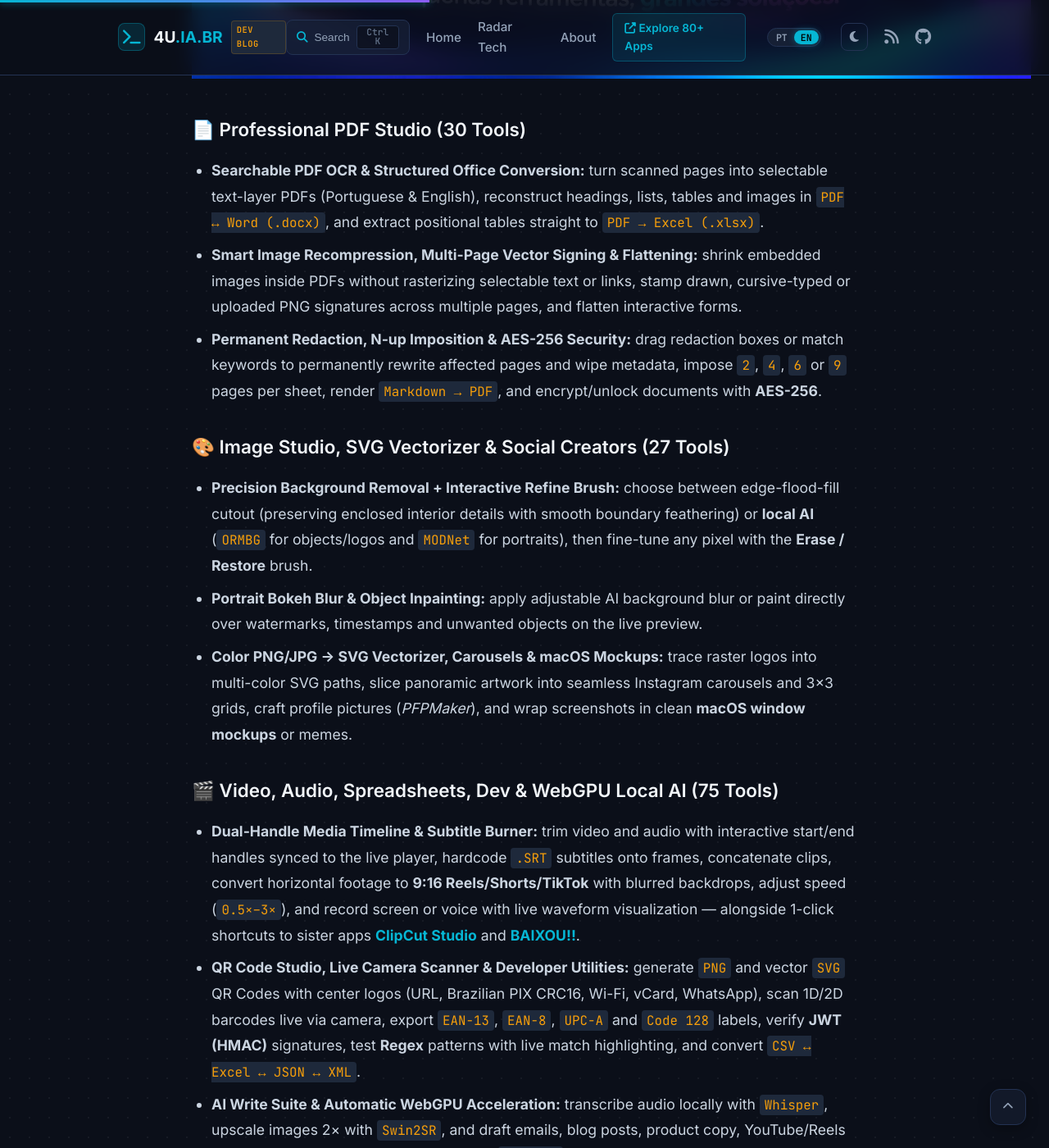
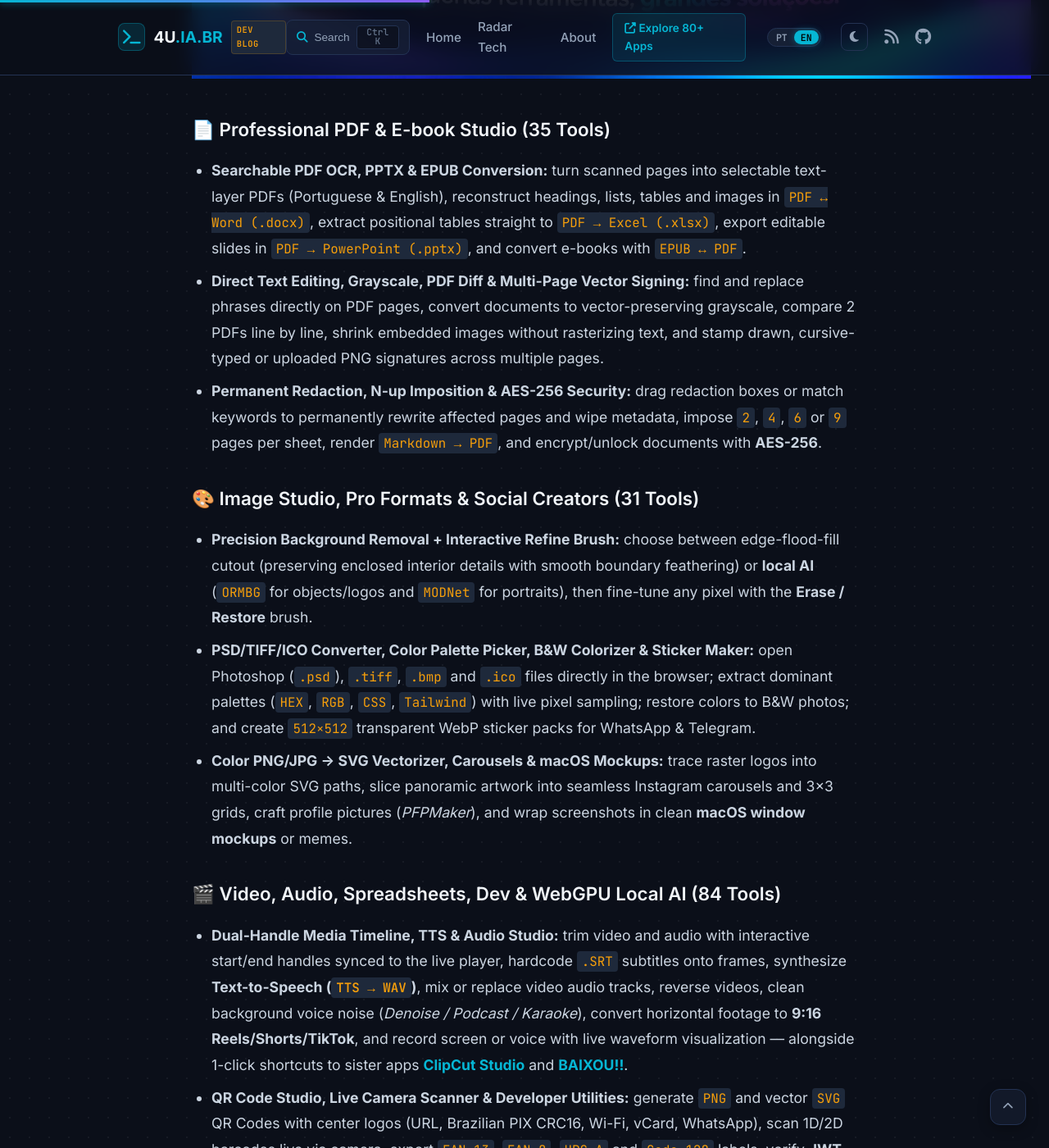
Before and after one commit to 4u-Labs/4u-labs.github.io, a Jekyll site: the page built from _posts/2026-10-30-tinylab-suite-132-ferramentas-locais-pdf-imagem-video-ia.md, in a window 1280 px wide and 1400 px high, scrolled down 1625 px. Shown: the whole window at 82% size. Built offline with Jekyll 4.4.1, drawn with Linux system fonts in a browser that asks for light colours; some of the changed text lies outside the part shown.

Commit message:
docs(post): update TinyLab article to v2.1 (150 client-side tools)

```diff
--- a/_posts/2026-10-30-tinylab-suite-132-ferramentas-locais-pdf-imagem-video-ia.md
+++ b/_posts/2026-10-30-tinylab-suite-132-ferramentas-locais-pdf-imagem-video-ia.md
@@ -1,49 +1,49 @@
 ---
 layout: post
-title: "TinyLab v2.0: Suíte com 132 Ferramentas Locais para PDF, Imagens, Vídeo, Planilhas, QR/Barras e IA WebGPU"
+title: "TinyLab v2.1: Suíte com 150 Ferramentas Locais para PDF, Imagens, Vídeo, Planilhas, QR/Barras e IA WebGPU"
 date: 2026-10-30 19:00:00 -0300
 categories: [Produtividade, Utilitários, Inteligência Artificial]
 tags: [tinylab, tinywow, ilovepdf, pdf, ocr, remover-fundo, vetorizar-svg, video, legendas-srt, qr-code, pix, webassembly, webgpu, pwa, privacidade, 4uiabr]
 author: "Fabiano Braga // 4U.IA.BR"
-excerpt: "Alternativa aberta, gratuita e sem anúncios ao TinyWow e iLovePDF com 132 ferramentas client-side em 7 categorias: PDF pesquisável (OCR), PDF ↔ Word/Excel, recorte e bokeh com IA, vetorização SVG, timeline de vídeo, QR/PIX e IA local via WebGPU."
-title_en: "TinyLab v2.0: 132 Local Web Tools for PDF, Image, Video, Spreadsheets, QR/Barcodes and WebGPU AI"
-excerpt_en: "An ad-free, local-first alternative to TinyWow and iLovePDF packing 132 browser tools across 7 categories: searchable PDF OCR, PDF ↔ Word/Excel, AI cutout & bokeh, SVG vectorization, video timeline & SRT burner, QR/Barcodes and local WebGPU AI."
+excerpt: "Alternativa aberta, gratuita e sem anúncios ao TinyWow e iLovePDF com 150 ferramentas client-side em 7 categorias: PDF pesquisável (OCR), PDF ↔ Word/Excel/PPTX/EPUB, PSD/TIFF/ICO, recorte e bokeh com IA, vetorização SVG, timeline de vídeo, TTS e IA local via WebGPU."
+title_en: "TinyLab v2.1: 150 Local Web Tools for PDF, Image, Video, Spreadsheets, QR/Barcodes and WebGPU AI"
+excerpt_en: "An ad-free, local-first alternative to TinyWow and iLovePDF packing 150 browser tools across 7 categories: searchable PDF OCR, PDF ↔ Word/Excel/PPTX/EPUB, PSD/TIFF/ICO, AI cutout & bokeh, SVG vectorization, video timeline & SRT burner, TTS and local WebGPU AI."
 image: /assets/images/tinylab-banner.jpg
 ---
 
 <div data-lang="pt" markdown="1">
 
-Converter uma fatura em Excel, assinar um contrato mantendo o texto vetorial, remover apenas o fundo externo de um logotipo sem apagar detalhes internos, gravar legendas `.SRT` em um vídeo para Reels ou gerar um QR Code PIX com logotipo central não deveria exigir enviar documentos sensíveis para servidores desconhecidos nem enfrentar contadores regressivos, filas artificiais e muros de pagamento. O **TinyLab v2.0**, desenvolvido pela **4U.IA.BR**, reúne **132 ferramentas gratuitas em 7 categorias** com processamento **local-first** direto no navegador.
+Converter uma fatura em Excel, assinar um contrato mantendo o texto vetorial, remover apenas o fundo externo de um logotipo sem apagar detalhes internos, gravar legendas `.SRT` em um vídeo para Reels ou gerar um QR Code PIX com logotipo central não deveria exigir enviar documentos sensíveis para servidores desconhecidos nem enfrentar contadores regressivos, filas artificiais e muros de pagamento. O **TinyLab v2.1**, desenvolvido pela **4U.IA.BR**, reúne **150 ferramentas gratuitas em 7 categorias** com processamento **local-first** direto no navegador.
 
 Projetado como uma alternativa completa, bilíngue (**PT-BR / EN**), sem anúncios e instalável como **PWA com modo offline e Web Share Target**, o TinyLab combina motores **WebAssembly**, **WebGPU**, **Canvas** e **Web Workers** para transformar qualquer computador ou smartphone em um canivete suíço digital privado.
 
-![TinyLab v2.0 — 132 Ferramentas Web Livres, Rápidas & Privadas](/assets/images/tinylab-banner.jpg)
+![TinyLab v2.1 — 150 Ferramentas Web Livres, Rápidas & Privadas](/assets/images/tinylab-banner.jpg)
 
-### 📄 Estúdio PDF Profissional (30 Ferramentas)
+### 📄 Estúdio PDF & E-books Profissional (35 Ferramentas)
 
 O módulo de documentos cobre fluxos corporativos e técnicos preservando a nitidez vetorial sempre que possível:
 
-- **PDF Pesquisável (OCR) & Conversão Estruturada:** transforme documentos digitalizados em PDFs com camada invisível de texto selecionável em português/inglês, reconstrua títulos, listas, tabelas e imagens em `PDF ↔ Word (.docx)` e extraia tabelas posicionais diretamente para `PDF → Excel (.xlsx)`.
-- **Compressão Inteligente, Assinatura Multipáginas & Achatamento:** recomprima apenas as imagens embutidas mantendo textos e links vetoriais intactos, assine várias páginas desenhando na tela, digitando em caligrafia cursiva ou enviando rubrica PNG, e achate formulários (*Flatten*).
+- **PDF Pesquisável (OCR) & Conversão Estruturada:** transforme documentos digitalizados em PDFs com camada invisível de texto selecionável em português/inglês, reconstrua títulos, listas, tabelas e imagens em `PDF ↔ Word (.docx)`, extraia tabelas posicionais para `PDF → Excel (.xlsx)`, exporte slides editáveis em `PDF → PowerPoint (.pptx)` e converta livros digitais em `EPUB ↔ PDF`.
+- **Edição Direta de Texto, Tons de Cinza, Comparação & Assinatura Multipáginas:** localize e substitua frases diretamente nas páginas do PDF, converta documentos para escala de cinza mantendo texto vetorial, compare 2 PDFs linha a linha, recomprima apenas imagens internas e assine várias páginas desenhando, digitando em cursiva ou enviando rubrica PNG.
 - **Tarja Confidencial Permanente (*Redaction*), N-up & Criptografia:** desenhe caixas de censura ou informe palavras-chave para regravar páginas sem o texto subjacente e higienizar metadados, monte folhas N-up (`2`, `4`, `6` ou `9` páginas por folha), converta `Markdown → PDF` e proteja arquivos com **AES-256**.
 
-### 🎨 Laboratório de Imagens, Vetorização & Redes Sociais (27 Ferramentas)
+### 🎨 Laboratório de Imagens, Formatos Pro & Redes Sociais (31 Ferramentas)
 
 - **Remoção de Fundo Precisa + Pincel de Refino:** escolha entre remoção por inundação de borda (*flood-fill* com preservação de áreas internas do ícone e *anti-aliasing* suave) ou **IA local** (`ORMBG` para produtos/logos e `MODNet` para retratos), ajustando qualquer detalhe com o pincel interativo **Apagar / Restaurar**.
-- **Desfoque de Fundo (*Bokeh* IA) & Remoção de Objetos (*Inpainting*):** aplique efeito retrato profissional com controle de intensidade ou pinte diretamente sobre marcas-d'água, datas e objetos indesejados na prévia.
+- **Formatos Profissionais, Paleta, Colorização P&B & Stickers:** abra e converta arquivos do Photoshop (`.psd`), `.tiff`, `.bmp` e `.ico` sem programas instalados; extraia a paleta dominante (`HEX`, `RGB`, `CSS`, `Tailwind`) com conta-gotas interativo; restaure cores em fotos P&B e crie figurinhas `512×512` em WebP transparente com contorno branco para WhatsApp e Telegram.
 - **Vetorizar PNG/JPG → SVG, Carrossel & Mockups:** converta logotipos rasterizados em polígonos vetoriais SVG coloridos, fatie artes panorâmicas em carrosséis/grades 3×3 para Instagram, crie fotos de perfil (*PFPMaker*) e gere **Mockups de Captura de Tela estilo macOS** e memes prontos para publicação.
 
-### 🎬 Vídeo, Áudio, Dados, Dev & IA Local WebGPU (75 Ferramentas)
+### 🎬 Vídeo, Áudio, Dados, Dev & IA Local WebGPU (84 Ferramentas)
 
-- **Vídeo & Áudio com Timeline Visual:** ajuste cortes de início e fim arrastando alças visuais sincronizadas ao player, queime legendas `.SRT` diretamente nos quadros do vídeo, junte clipes, converta para formato vertical **9:16 (Reels/Shorts/TikTok)** com fundo desfocado, altere a velocidade (`0.5×–3×`) e grave tela ou voz com ondas sonoras ao vivo — além de integração rápida com os apps irmãos [**ClipCut Studio**](https://4u.ia.br/app/clipcut/) e [**BAIXOU!!**](https://4u.ia.br/app/baixou/).
+- **Vídeo, Áudio & Estúdio de Voz Local:** ajuste cortes de início e fim arrastando alças visuais sincronizadas ao player, queime legendas `.SRT` diretamente nos quadros do vídeo, converta **Texto em Voz (`TTS → WAV`)**, adicione música/locução em vídeo, inverta vídeos (*Reverse*), limpe ruídos de voz (*Denoise / Podcast / Karaokê*), converta para formato vertical **9:16 (Reels/Shorts/TikTok)** e grave tela ou voz com ondas sonoras ao vivo — além de integração com [**ClipCut Studio**](https://4u.ia.br/app/clipcut/) e [**BAIXOU!!**](https://4u.ia.br/app/baixou/).
 - **QR Code Studio, Câmera Ao Vivo & Ferramentas Dev:** gere códigos QR em `PNG` e `SVG` vetorial com logotipo central para URLs, **PIX Copia e Cola (CRC16)**, Wi-Fi, vCard e WhatsApp; leia códigos QR e de barras ao vivo pela câmera; crie etiquetas `EAN-13`, `EAN-8`, `UPC-A` e `Code 128`; valide tokens **JWT (HMAC)**, teste expressões **Regex** com destaque colorido e compare textos ou planilhas (`CSV ↔ Excel ↔ JSON ↔ XML`).
-- **Suíte AI Write & Aceleração WebGPU:** transcreva áudios com `Whisper`, amplie imagens em 2× com `Swin2SR` e gere e-mails, artigos, descrições de produto, roteiros para YouTube/Reels e FAQs/Flashcards localmente com modelos `Qwen2.5` acelerados automaticamente via **WebGPU**.
+- **Suíte AI Write (10 Ferramentas) & Aceleração WebGPU:** transcreva áudios com `Whisper`, amplie imagens em 2× com `Swin2SR` e gere currículos/cartas de apresentação, nomes de marca & slogans, termos/políticas LGPD, atas de reunião/aula, explicações de código/SQL, e-mails, artigos, descrições de produto, roteiros para YouTube/Reels e FAQs/Flashcards localmente com modelos `Qwen2.5` acelerados via **WebGPU**.
 - **Colar Global (`Ctrl+V`) & Encadeamento em 1 Clique:** cole qualquer print ou arquivo direto da área de transferência (ou compartilhe da galeria do celular para o PWA instalado) para abrir instantaneamente a ferramenta ideal e encadear o resultado para a próxima etapa sem reenviar.
 
-### 🚀 Experimente o TinyLab v2.0
+### 🚀 Experimente o TinyLab v2.1
 
-- [**Acessar TinyLab Online (132 Ferramentas Gratuitas)**](https://4u.ia.br/app/tinylab/)
-- [**Código-Fonte e Release v2.0.0 no GitHub**](https://github.com/4u-Labs/tinylab)
+- [**Acessar TinyLab Online (150 Ferramentas Gratuitas)**](https://4u.ia.br/app/tinylab/)
+- [**Código-Fonte e Release no GitHub**](https://github.com/4u-Labs/tinylab)
 - [**Ver na Loja 4u Hub**](https://4u.ia.br/loja/)
 - [**Ecossistema 4u-Labs no GitHub**](https://github.com/4u-Labs)
 - [**Apoiar o projeto com PayPal**](https://www.paypal.com/ncp/payment/L7YRCS984T33N)
@@ -52,35 +52,35 @@ O módulo de documentos cobre fluxos corporativos e técnicos preservando a niti
 
 <div data-lang="en" markdown="1">
 
-Converting an invoice into Excel, signing a multi-page contract while keeping vector text crisp, stripping only the outer background of an icon without punching holes inside it, burning `.SRT` captions onto a Reels video, or generating a branded QR Code shouldn't require uploading confidential files to third-party servers or enduring artificial queues, pop-up ads and daily paywalls. **TinyLab v2.0**, built and maintained by **4U.IA.BR**, brings together **132 free tools across 7 categories** powered by **local-first** browser execution.
+Converting an invoice into Excel, signing a multi-page contract while keeping vector text crisp, stripping only the outer background of an icon without punching holes inside it, burning `.SRT` captions onto a Reels video, or generating a branded QR Code shouldn't require uploading confidential files to third-party servers or enduring artificial queues, pop-up ads and daily paywalls. **TinyLab v2.1**, built and maintained by **4U.IA.BR**, brings together **150 free tools across 7 categories** powered by **local-first** browser execution.
 
 Designed as an open, bilingual (**PT-BR / EN**), ad-free **Progressive Web App (PWA)** with offline caching and **Web Share Target** support, TinyLab combines **WebAssembly**, **WebGPU**, **Canvas** and **Web Workers** to turn any desktop or phone into a private digital utility lab.
 
-![TinyLab v2.0 — 132 Free, Fast & Private Web Tools](/assets/images/tinylab-banner.jpg)
+![TinyLab v2.1 — 150 Free, Fast & Private Web Tools](/assets/images/tinylab-banner.jpg)
 
-### 📄 Professional PDF Studio (30 Tools)
+### 📄 Professional PDF & E-book Studio (35 Tools)
 
-- **Searchable PDF OCR & Structured Office Conversion:** turn scanned pages into selectable text-layer PDFs (Portuguese & English), reconstruct headings, lists, tables and images in `PDF ↔ Word (.docx)`, and extract positional tables straight to `PDF → Excel (.xlsx)`.
-- **Smart Image Recompression, Multi-Page Vector Signing & Flattening:** shrink embedded images inside PDFs without rasterizing selectable text or links, stamp drawn, cursive-typed or uploaded PNG signatures across multiple pages, and flatten interactive forms.
+- **Searchable PDF OCR, PPTX & EPUB Conversion:** turn scanned pages into selectable text-layer PDFs (Portuguese & English), reconstruct headings, lists, tables and images in `PDF ↔ Word (.docx)`, extract positional tables straight to `PDF → Excel (.xlsx)`, export editable slides in `PDF → PowerPoint (.pptx)`, and convert e-books with `EPUB ↔ PDF`.
+- **Direct Text Editing, Grayscale, PDF Diff & Multi-Page Vector Signing:** find and replace phrases directly on PDF pages, convert documents to vector-preserving grayscale, compare 2 PDFs line by line, shrink embedded images without rasterizing text, and stamp drawn, cursive-typed or uploaded PNG signatures across multiple pages.
 - **Permanent Redaction, N-up Imposition & AES-256 Security:** drag redaction boxes or match keywords to permanently rewrite affected pages and wipe metadata, impose `2`, `4`, `6` or `9` pages per sheet, render `Markdown → PDF`, and encrypt/unlock documents with **AES-256**.
 
-### 🎨 Image Studio, SVG Vectorizer & Social Creators (27 Tools)
+### 🎨 Image Studio, Pro Formats & Social Creators (31 Tools)
 
 - **Precision Background Removal + Interactive Refine Brush:** choose between edge-flood-fill cutout (preserving enclosed interior details with smooth boundary feathering) or **local AI** (`ORMBG` for objects/logos and `MODNet` for portraits), then fine-tune any pixel with the **Erase / Restore** brush.
-- **Portrait Bokeh Blur & Object Inpainting:** apply adjustable AI background blur or paint directly over watermarks, timestamps and unwanted objects on the live preview.
+- **PSD/TIFF/ICO Converter, Color Palette Picker, B&W Colorizer & Sticker Maker:** open Photoshop (`.psd`), `.tiff`, `.bmp` and `.ico` files directly in the browser; extract dominant palettes (`HEX`, `RGB`, `CSS`, `Tailwind`) with live pixel sampling; restore colors to B&W photos; and create `512×512` transparent WebP sticker packs for WhatsApp & Telegram.
 - **Color PNG/JPG → SVG Vectorizer, Carousels & macOS Mockups:** trace raster logos into multi-color SVG paths, slice panoramic artwork into seamless Instagram carousels and 3×3 grids, craft profile pictures (*PFPMaker*), and wrap screenshots in clean **macOS window mockups** or memes.
 
-### 🎬 Video, Audio, Spreadsheets, Dev & WebGPU Local AI (75 Tools)
+### 🎬 Video, Audio, Spreadsheets, Dev & WebGPU Local AI (84 Tools)
 
-- **Dual-Handle Media Timeline & Subtitle Burner:** trim video and audio with interactive start/end handles synced to the live player, hardcode `.SRT` subtitles onto frames, concatenate clips, convert horizontal footage to **9:16 Reels/Shorts/TikTok** with blurred backdrops, adjust speed (`0.5×–3×`), and record screen or voice with live waveform visualization — alongside 1-click shortcuts to sister apps [**ClipCut Studio**](https://4u.ia.br/app/clipcut/) and [**BAIXOU!!**](https://4u.ia.br/app/baixou/).
+- **Dual-Handle Media Timeline, TTS & Audio Studio:** trim video and audio with interactive start/end handles synced to the live player, hardcode `.SRT` subtitles onto frames, synthesize **Text-to-Speech (`TTS → WAV`)**, mix or replace video audio tracks, reverse videos, clean background voice noise (*Denoise / Podcast / Karaoke*), convert horizontal footage to **9:16 Reels/Shorts/TikTok**, and record screen or voice with live waveform visualization — alongside 1-click shortcuts to sister apps [**ClipCut Studio**](https://4u.ia.br/app/clipcut/) and [**BAIXOU!!**](https://4u.ia.br/app/baixou/).
 - **QR Code Studio, Live Camera Scanner & Developer Utilities:** generate `PNG` and vector `SVG` QR Codes with center logos (URL, Brazilian PIX CRC16, Wi-Fi, vCard, WhatsApp), scan 1D/2D barcodes live via camera, export `EAN-13`, `EAN-8`, `UPC-A` and `Code 128` labels, verify **JWT (HMAC)** signatures, test **Regex** patterns with live match highlighting, and convert `CSV ↔ Excel ↔ JSON ↔ XML`.
-- **AI Write Suite & Automatic WebGPU Acceleration:** transcribe audio locally with `Whisper`, upscale images 2× with `Swin2SR`, and draft emails, blog posts, product copy, YouTube/Reels scripts and FAQs/Flashcards locally using `Qwen2.5` with automatic **WebGPU** detection (falling back seamlessly to WASM).
+- **10-Tool AI Write Suite & Automatic WebGPU Acceleration:** transcribe audio locally with `Whisper`, upscale images 2× with `Swin2SR`, and generate resumes/cover letters, brand names & slogans, LGPD/GDPR privacy policies, meeting/lecture summaries, code explanations & SQL queries, emails, blog posts, product copy, YouTube/Reels scripts and FAQs/Flashcards locally using `Qwen2.5` with automatic **WebGPU** detection.
 - **Global Paste (`Ctrl+V`) & 1-Click Tool Chaining:** paste screenshots or files anywhere on the page (or share straight from your mobile gallery to the installed PWA) to open the best-matching tool immediately and chain outputs across tools in a single click.
 
-### 🚀 Try TinyLab v2.0
+### 🚀 Try TinyLab v2.1
 
-- [**Launch TinyLab Online (132 Free Web Tools)**](https://4u.ia.br/app/tinylab/)
-- [**Source Code & v2.0.0 Release on GitHub**](https://github.com/4u-Labs/tinylab)
+- [**Launch TinyLab Online (150 Free Web Tools)**](https://4u.ia.br/app/tinylab/)
+- [**Source Code & Release on GitHub**](https://github.com/4u-Labs/tinylab)
 - [**Browse on 4u Hub Store**](https://4u.ia.br/loja/)
 - [**4u-Labs Ecosystem on GitHub**](https://github.com/4u-Labs)
 - [**Support the project via PayPal**](https://www.paypal.com/ncp/payment/L7YRCS984T33N)
```
